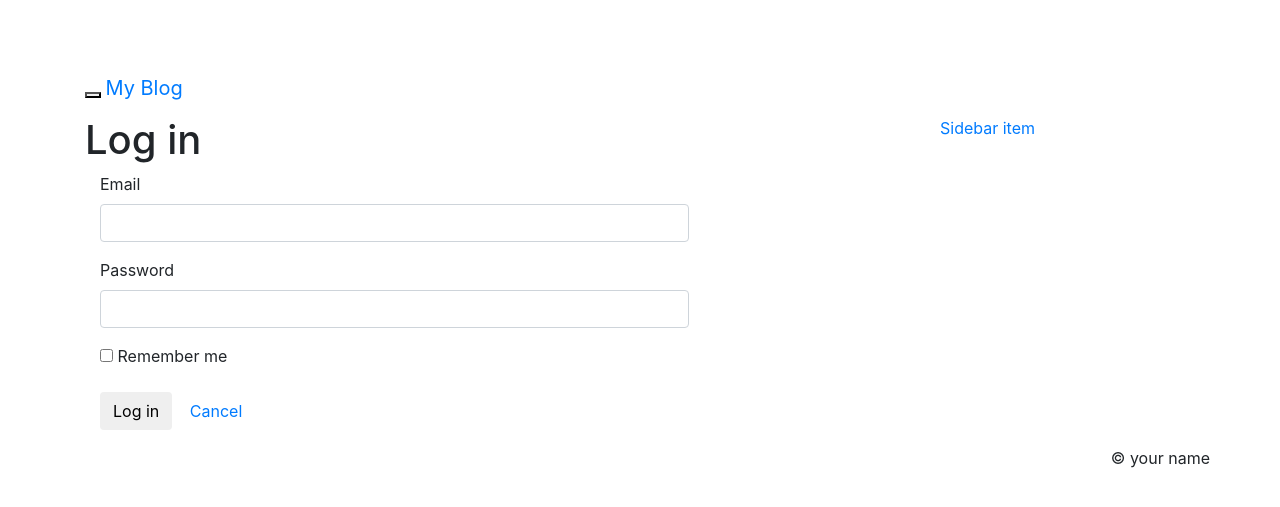
After one commit to Angelica137/blog, a Flask app: page /login/ in a window 1280 px wide. The commit adds this page. Shown: the top 507 px of the page. Run offline with Flask 2, Linux system fonts and the light colour scheme; some libraries are stand-ins or nearby versions.

Commit message:
login screen

```diff
--- a/app/app.py
+++ b/app/app.py
@@ -1,9 +1,9 @@
 from flask import Flask, g
-from flask.ext.login import LoginManager, current_user
+from flask_login import LoginManager, current_user
 from flask_sqlalchemy import SQLAlchemy
 from flask_migrate import Migrate, MigrateCommand
 from flask_script import Manager
-from flask.ext.bcrypt import Bcrypt
+from flask_bcrypt import Bcrypt
 
 from config import Configuration
 
--- a/app/models.py
+++ b/app/models.py
@@ -2,7 +2,7 @@ import datetime, re
 from app import db, login_manager, bcrypt
 
 
-@login_manager.user_loader:
+@login_manager.user_loader
 def _user_loader(user_id):
     return User.query.get(int(user_id))
 
@@ -85,8 +85,8 @@ class User(db.Model):
     def is_active(self):
         return self.active
 
-    def is_anonymous(self);
-        retunr False
+    def is_anonymous(self):
+        return False
 
     @staticmethod
     def make_password(plaintext):
--- a/app/templates/base.html
+++ b/app/templates/base.html
@@ -44,6 +44,7 @@
           <ul class="nav navbar-nav">
             <li><a href="{{ url_for('homepage') }}">Home</a></li>
             <li><a href="{{ url_for('entries.index') }}">Blog</a></li>
+            <li><a href="{{ url_for('login') }}">Login</a></li>
             {% block extra_nav %}{% endblock %}
           </ul>
         </div>
--- /dev/null
+++ b/app/templates/login.html
@@ -0,0 +1,24 @@
+{% extends "base.html" %} {% from "macros/form_field.html" import form_field %}
+{% block title %}Log in{% endblock %} {% block content_title %}Log in{% endblock
+%} {% block content%}
+<form
+  action="{{ url_for('login', next=request.args.get('next','')) }}"
+  class="form form-horizontal"
+  method="POST"
+>
+  {{ form_field(form.email) }}{{ form_field(form.password) }}
+  <div class="form-group">
+    <div class="col-sm-offset-3 col-sm-9">
+      <div class="checkbox">
+        <label>{{ form.remember_me() }} Remember me</label>
+      </div>
+    </div>
+  </div>
+  <div class="form-group">
+    <div class="col-sm-offset-3 col-sm-9">
+      <button type="submit" class="btn btn-default">Log in</button>
+      <a class="btn" href="{{ url_for('homepage') }}">Cancel</a>
+    </div>
+  </div>
+</form>
+{% endblock %}
--- a/app/views.py
+++ b/app/views.py
@@ -1,9 +1,23 @@
-from flask import render_template, request
+from flask import flash, redirect, render_template, request, url_for
+from flask_login import login_user
+
 from app import app
+from app import login_manager
+from forms import LoginForm
 
 
 @app.route('/')
 def homepage():
-    name = request.args.get('name')
-    number = request.args.get('number')
-    return render_template('homepage.html', name=name, number=number)
+    return render_template('homepage.html')
+
+@app.route("/login/", methods=["GET", "POST"])
+def login():
+    if request.method == "POST":
+        form = LoginForm(request.form)
+        if form.validate():
+            login_user(form.user, remember=form.remember_me.data)
+            flash("Successfully logged in as %s." % form.remember_me.data)
+            return redirect(request.args.get("next") or url_for("homepage"))
+    else:
+        form = LoginForm()
+    return render_template("login.html", form=form)
```
